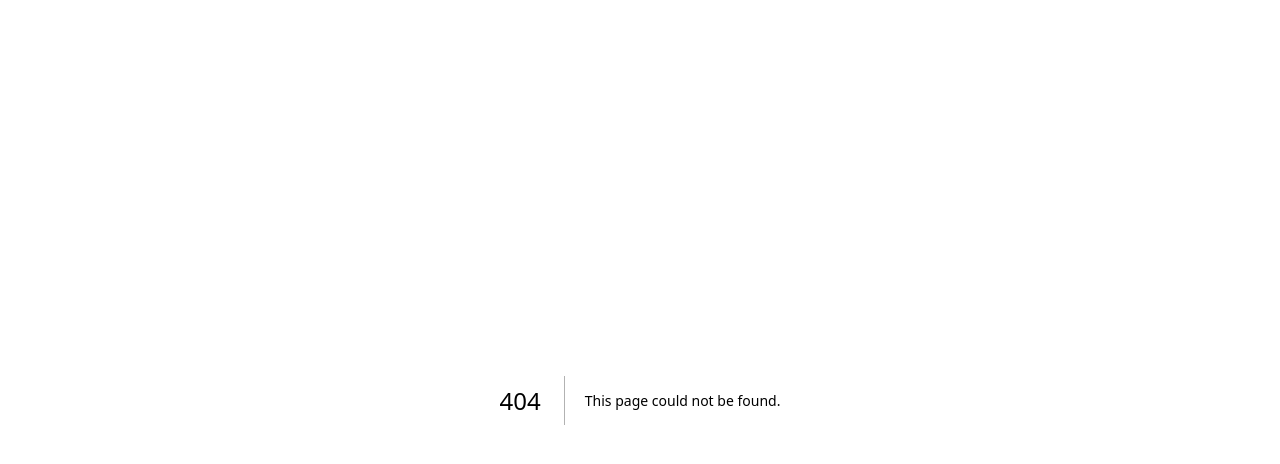
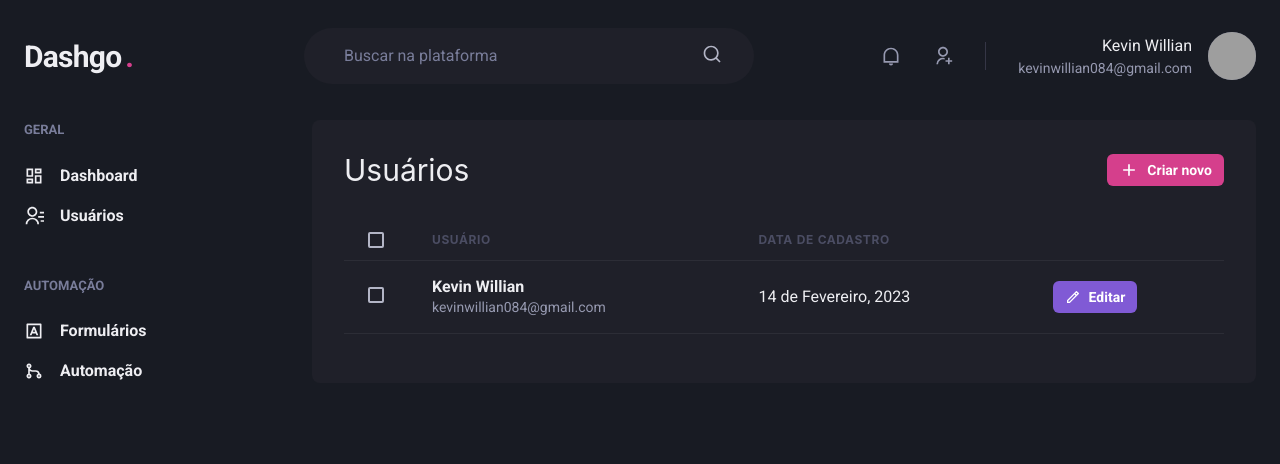
Before and after one commit to zLibrian/dashgo, a Next.js app: page /users in a window 1280 px wide. Before the commit this address had no page. Shown: the top 464 px of the page. Built offline with nearby package versions, Linux system fonts and the light colour scheme; grey boxes are pictures that could not be loaded.

Commit message:
feat: add users page with styles and static data

```diff
--- /dev/null
+++ b/src/app/(authenticated)/users/page.tsx
@@ -0,0 +1,80 @@
+'use client';
+
+import {
+  Box,
+  Button,
+  Checkbox,
+  Flex,
+  Heading,
+  Icon,
+  Table,
+  Tbody,
+  Td,
+  Text,
+  Th,
+  Thead,
+  Tr,
+} from '@chakra-ui/react';
+import { RiAddLine, RiPencilLine } from 'react-icons/ri';
+
+export default function Users() {
+  return (
+    <Box flex="1" borderRadius="8" bg="gray.800" p="8">
+      <Flex mb="8" justify="space-between" align="center">
+        <Heading size="lg" fontWeight="normal">
+          Usuários
+        </Heading>
+        <Button
+          as="a"
+          size="sm"
+          fontSize="sm"
+          colorScheme="pink"
+          leftIcon={<Icon as={RiAddLine} fontSize="20" />}
+        >
+          Criar novo
+        </Button>
+      </Flex>
+
+      <Table colorScheme="whiteAlpha">
+        <Thead>
+          <Tr>
+            <Th px="6" color="gray.300" width="8">
+              <Checkbox colorScheme="pink" />
+            </Th>
+            <Th>Usuário</Th>
+            <Th>Data de cadastro</Th>
+            <Th></Th>
+          </Tr>
+        </Thead>
+
+        <Tbody>
+          <Tr>
+            <Td px="6">
+              <Checkbox colorScheme="pink" />
+            </Td>
+            <Td>
+              <Box>
+                <Text fontWeight="bold">Kevin Willian</Text>
+                <Text fontSize="sm" color="gray.300">
+                  kevinwillian084@gmail.com
+                </Text>
+              </Box>
+            </Td>
+            <Td>14 de Fevereiro, 2023</Td>
+            <Td>
+              <Button
+                as="a"
+                size="sm"
+                fontSize="sm"
+                colorScheme="purple"
+                leftIcon={<Icon as={RiPencilLine} fontSize="16" />}
+              >
+                Editar
+              </Button>
+            </Td>
+          </Tr>
+        </Tbody>
+      </Table>
+    </Box>
+  );
+}
```
